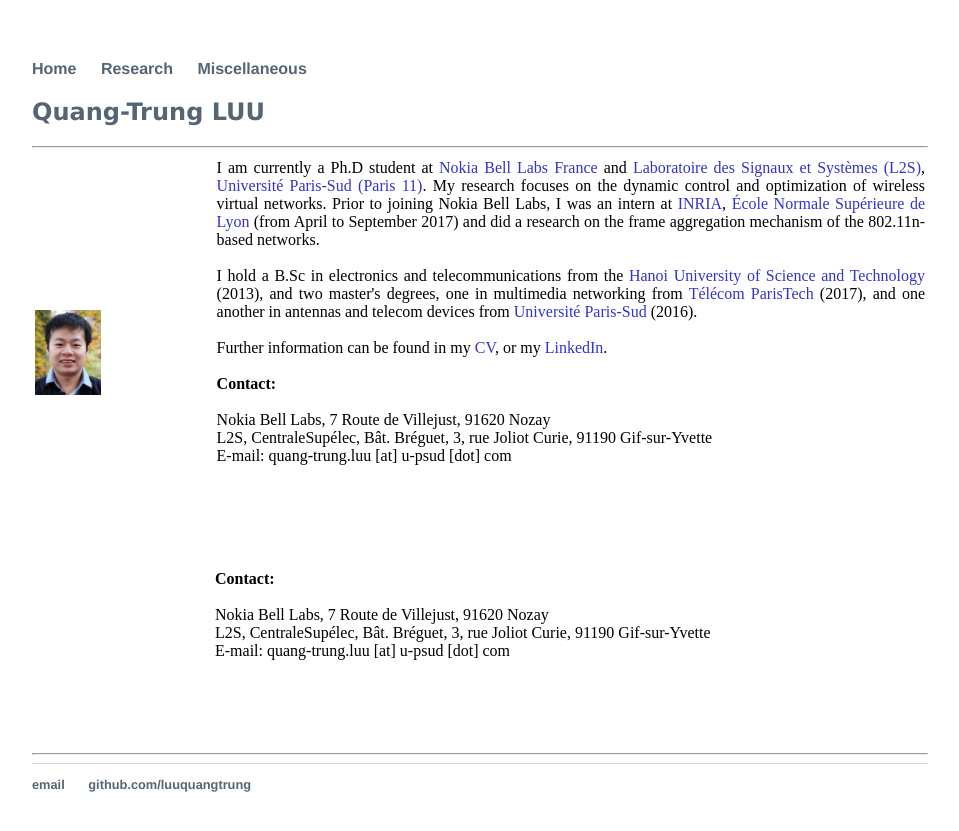
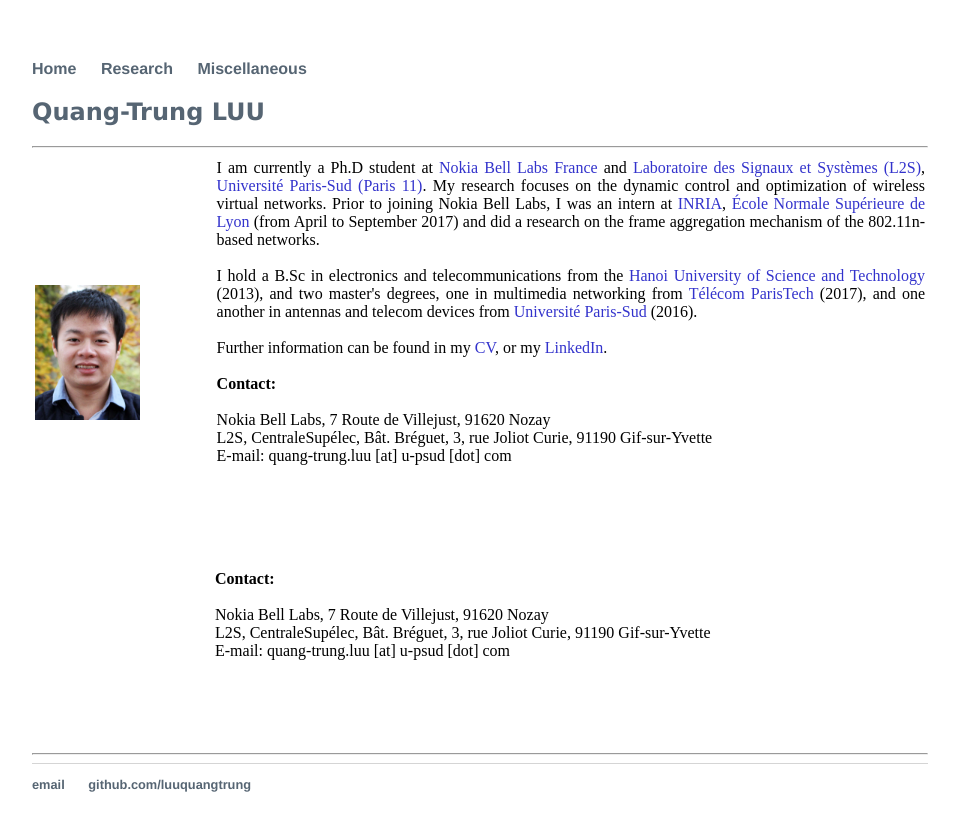
Before and after one commit to luuquangtrung/luuquangtrung.github.io_v1, a Jekyll site: the page built from index.html, in a window 1280 px wide. Shown: the top 831 px of the page, without its empty margins (160-1119 px from the left). Built offline with Jekyll 4.4.1, drawn with Linux system fonts in a browser that asks for light colours.

Commit message:
Update index.html

```diff
--- a/index.html
+++ b/index.html
@@ -14,7 +14,7 @@
 <table width = "100%"; align = left">
    <tr >
         <td width="15%" align = "justify">
-        	<img style="display:block;" width = "50%" src = "/asset/profile/cv3_small.jpg">
+        	<img style="display:block;" width = "80%" src = "/asset/profile/cv3_small.jpg">
         </td>
 
         <td width="5%" align = "center"> </td>
```
